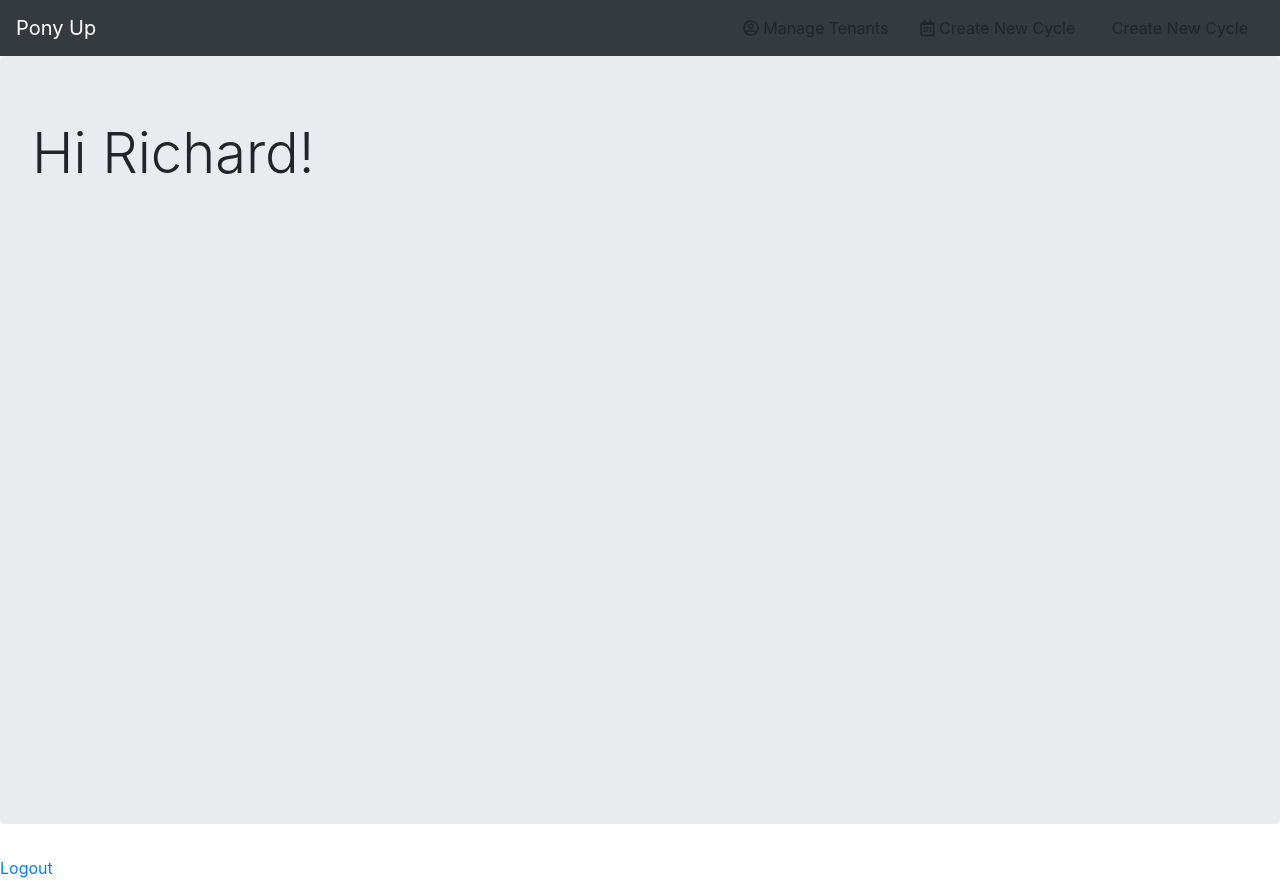
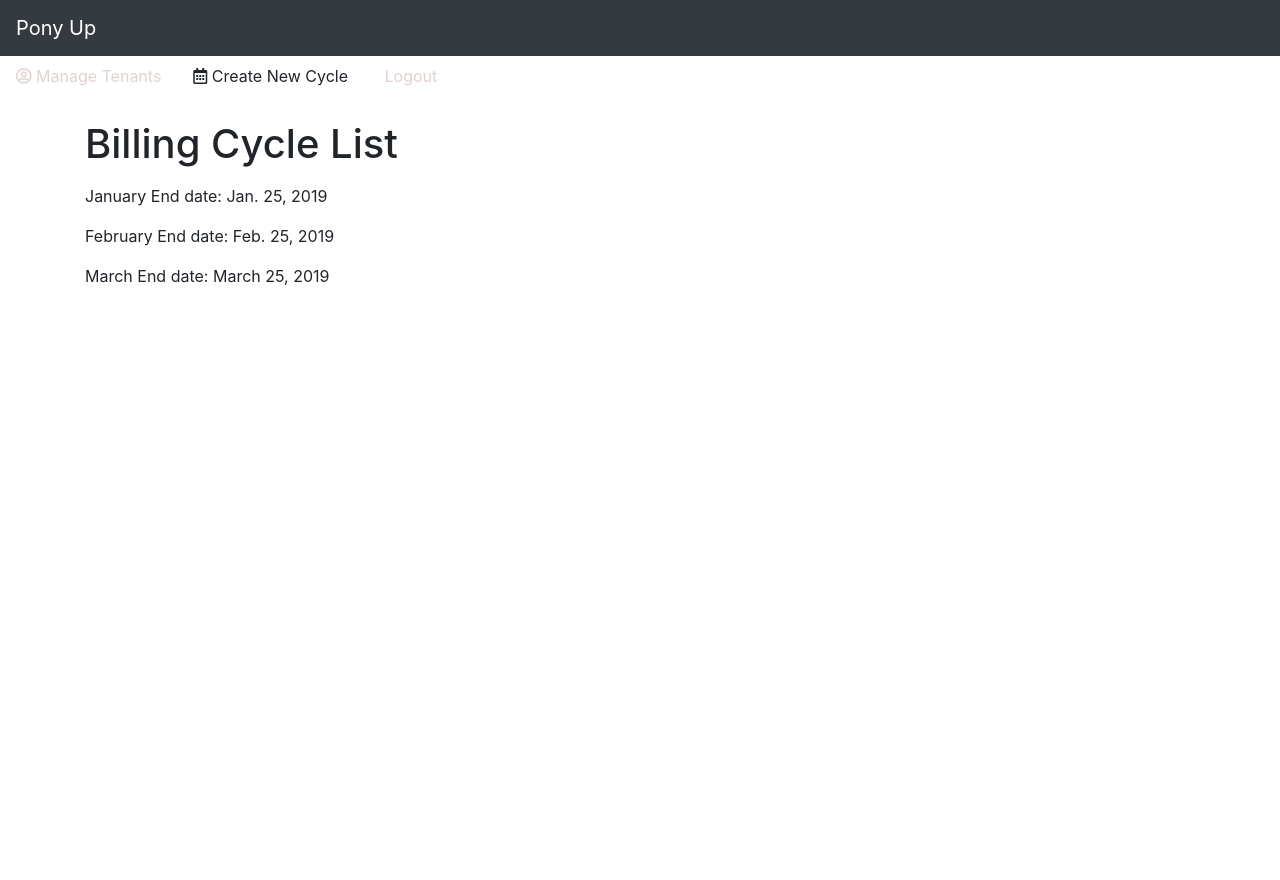
Before and after one commit to rjlancaster/ponyUp, a Django app: template cycles/templates/cycles/index.html in a window 1280 px wide. After the commit the page ends 285 px from the top, so only its background shows below. Run offline with Django 3.2, Linux system fonts and the light colour scheme; the template is opened without the code that fills it: values that come from a table or form of the project are taken from there, others are empty; a user stored in the database is signed in; data comes from the database, SQL or seed files in the repository; both versions use the stored data as it was after the commit; some libraries are stand-ins or nearby versions.

Commit message:
Cycle list now showing on main index screen

```diff
--- /dev/null
+++ b/cycles/templates/cycles/cyclelist.html
@@ -0,0 +1,7 @@
+
+<div class="container">
+    <h1 class="mt-4 mb-3">Billing Cycle List</h1>
+    {% for cycle in cycles %}
+    <p>{{ cycle.name }} End date: {{ cycle.endDate }}</p>
+    {% endfor %}
+</div>
--- a/cycles/templates/cycles/index.html
+++ b/cycles/templates/cycles/index.html
@@ -26,15 +26,9 @@
     {% endblock nav %}
 
     {% if user.is_authenticated %}
-    {% block content %}
-    <div class="jumbotron_container">
-        <div class="jumbotron jumbotron_item">
-            <h1 class="display-4">Hi {{ user.username }}!</h1>
-            <hr class="my-4">
-        </div>
-    </div>
-    {% endblock content %}
-    <a href="{% url 'cycles:logout' %}">Logout</a>
+
+    {% include "cycles/cyclelist.html" %}
+
     {% else %}
     <h1>Lets get started...</h1>
     <div><a href="{% url 'cycles:register' %}">Register</a></div>
--- a/cycles/templates/cycles/navbar.html
+++ b/cycles/templates/cycles/navbar.html
@@ -2,20 +2,20 @@
 
 <nav class="navbar navbar-dark bg-dark">
     <a class="navbar-brand" href="/cycles">Pony Up</a>
+</nav>
+{% endblock %}
 
 
 
     <ul class="nav">
         <li class="nav-item ">
-            <a class="nav-link link"><i class="far fa-user-circle"></i> Manage Tenants</a>
+            <a href="{% url 'cycles:tenantlist' %}" class="nav-link link"><i class="far fa-user-circle"></i> Manage Tenants</a>
         </li>
         </li>
         <li class="nav-item">
             <a class="nav-link link"><i class="far fa-calendar-alt"></i> Create New Cycle</a>
         </li>
         <li class="nav-item">
-            <a class="nav-link link"><i class="far fa-sign-out"></i> Create New Cycle</a>
+            <a href="{% url 'cycles:logout' %}" class="nav-link link"><i class="far fa-sign-out"></i> Logout</a>
         </li>
     </ul>
-</nav>
-{% endblock %}
--- /dev/null
+++ b/cycles/templates/cycles/tenantlist.html
@@ -0,0 +1 @@
+{% extends "cycles/navbar.html" %}
--- a/cycles/urls.py
+++ b/cycles/urls.py
@@ -5,8 +5,10 @@ from . import views
 app_name = "cycles"
 
 urlpatterns = [
-    url(r'^$', views.index, name='index'),
+    path('', views.index, name='index'),
     url(r'^login$', views.login_user, name='login'),
     url(r'^logout$', views.user_logout, name='logout'),
     url(r'^register$', views.register, name='register'),
+    path("cycles/", views.cyclelist, name="cyclelist"),
+    path("tenants/", views.tenantlist, name="tenantlist"),
 ]
--- a/cycles/views/__init__.py
+++ b/cycles/views/__init__.py
@@ -1 +1,3 @@
 from .auth import index, register, login_user, user_logout
+from .cyclelist import cyclelist
+from .tenantlist import tenantlist
--- a/ponyUp/urls.py
+++ b/ponyUp/urls.py
@@ -18,5 +18,5 @@ from django.urls import path, include
 
 urlpatterns = [
     path('admin/', admin.site.urls),
-    path('cycles/', include('cycles.urls')),
+    path('', include('cycles.urls')),
 ]
```
Also changed, not shown: cycles/views/auth.py (+6 -2 lines), cycles/views/cyclelist.py (added, +11 -0 lines), cycles/views/tenantlist.py (added, +10 -0 lines), db.sqlite3.
